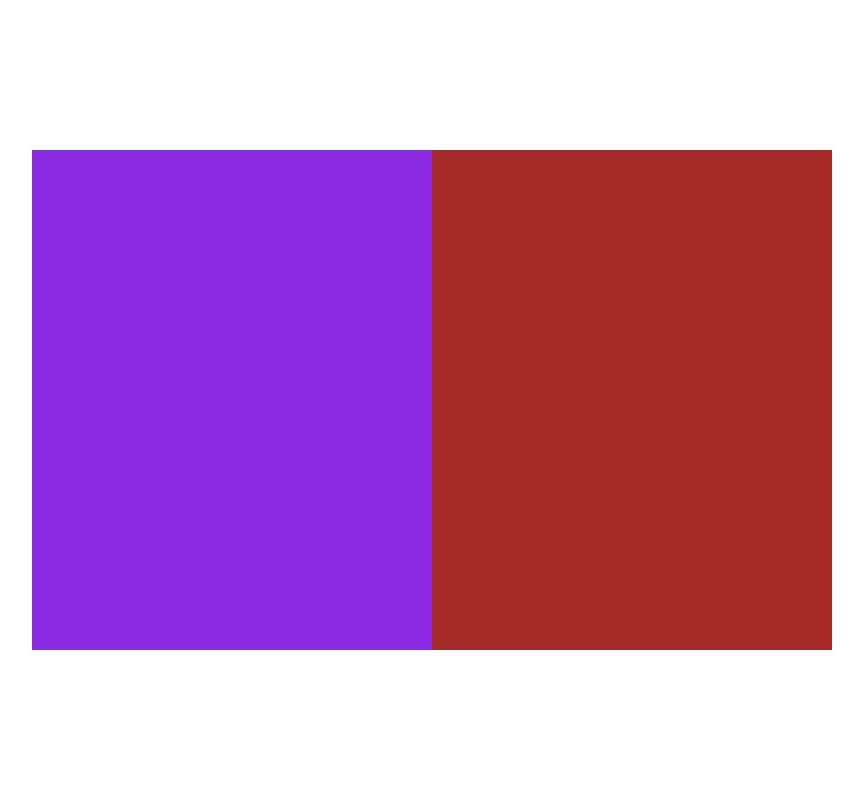
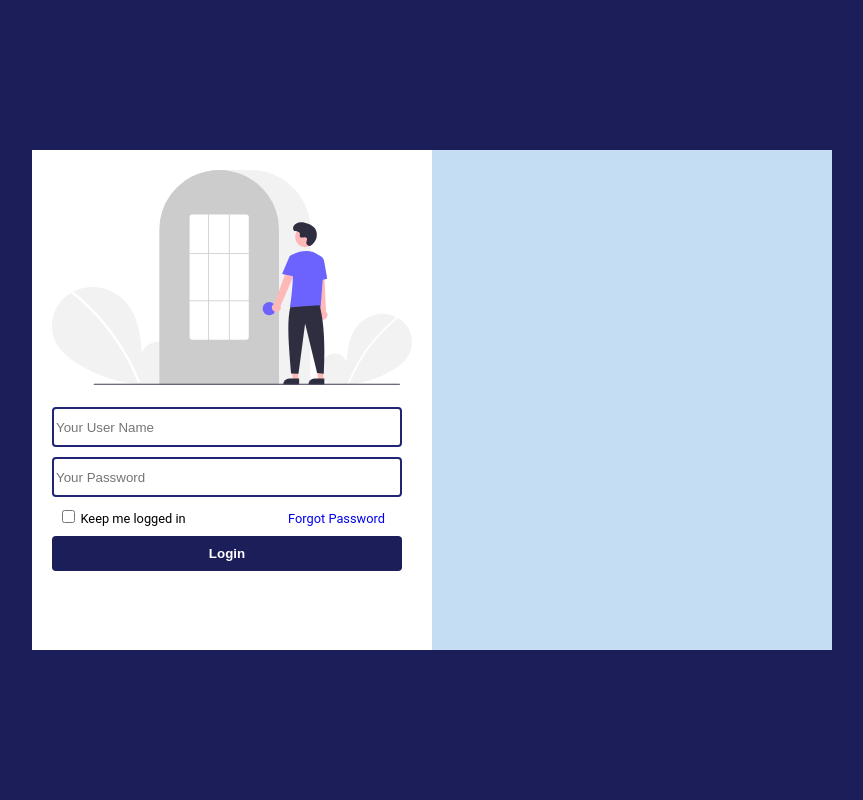
Before and after one commit to mrp4sten/LearnToLearn, a PHP site: page /html/login.html in a window 1280 px wide. Shown: the whole page, without its empty margins (208-1071 px from the left). Run offline with PHP 8.4, Linux system fonts and the light colour scheme.

Commit message:
Diseño básico de Form

```diff
--- a/src/css/login.css
+++ b/src/css/login.css
@@ -3,17 +3,21 @@ html {
   box-sizing: border-box;
   font-family: "Roboto", sans-serif;
 }
+
 *,
 *::before,
 *::after {
   box-sizing: inherit;
 }
+
 body {
   height: 100vh;
   width: 100%;
   margin: 0;
+  background-color: #1B1E59;
 }
-main{
+
+main {
     height: 100%;
     display: flex;
     align-content: center;
@@ -21,24 +25,70 @@ main{
     align-items: center;
 }
 
-.contenedor {
+.container {
   background-color: aqua;
   width: 80rem;
   height: 50rem;
   display: flex;
-
-
-
-}
-.registro{
-    background-color: blueviolet;
-    width: 50%;
-    height: 100%;
-
 }
 
-.imagen{
-    background-color: brown;
+.container_login {
+    background-color: #ffffff;
     width: 50%;
     height: 100%;
 }
+
+.container_form {
+  width: 100%;
+  height: auto;
+}
+
+.container_form input {
+  width: 35rem;
+  height: 4rem;
+  display: block;
+  margin: 0rem 0rem 1rem 2rem;
+  border: 2px solid #202473;
+  border-radius: 4px;
+}
+
+.check {
+  margin-left: 3rem;
+}
+
+.label-check, .forgot-password {
+  font-size: 1vw;
+}
+
+.btn-login {
+  width: 35rem;
+  height: auto;
+  padding: 1rem;
+  margin: 1rem 0rem 1rem 2rem;
+  background-color: #1B1E59;
+  color: #ffffff;
+  font-weight: bold;
+  border: none;
+  border-radius: 4px;
+  transition: 0.3s;
+}
+
+.btn-login:hover {
+  transform: scale(1.05, 1.05);
+}
+
+.forgot-password {
+  margin-left: 10rem;
+  text-decoration: none;
+}
+
+.container_img {
+    background-color: #C4DDF2;
+    width: 50%;
+    height: 100%;
+}
+
+.img-logo {
+  width: 100%;
+  padding: 20px;
+}
--- a/src/html/login.html
+++ b/src/html/login.html
@@ -9,19 +9,24 @@
 </head>
 <body>
     <main>
-        <div class="contenedor">
-            <div class="registro">
-                <form>
-
-
+        <div class="container">
+            <div class="container_login">
+                <form class="container_form">
+                    <img class="img-logo" src="../img/undraw_Login_re_4vu2.svg" alt="Login Image">
+                    <input type="text" placeholder="Your User Name">
+                    <input type="password" placeholder="Your Password">
                 </form>
-
+                <input class="check" type="checkbox"> <label class="label-check">Keep me logged in</label>
+                <a class="forgot-password" href="#">Forgot Password</a>
+                <button class="btn-login">Login</button>
             </div>
-
-            <div class="imagen">
-
+            <div class="container_img">
+                <div class="logo">
+                    <!--
+                    <img src="../img/undraw_learning_2q1h.svg" alt="logo">
+                    -->
+                </div>
             </div>
-
         </div>
     </main>
 
```
Also changed, not shown: src/img/undraw_Login_re_4vu2.svg (added), src/img/undraw_learning_2q1h.svg (added).
